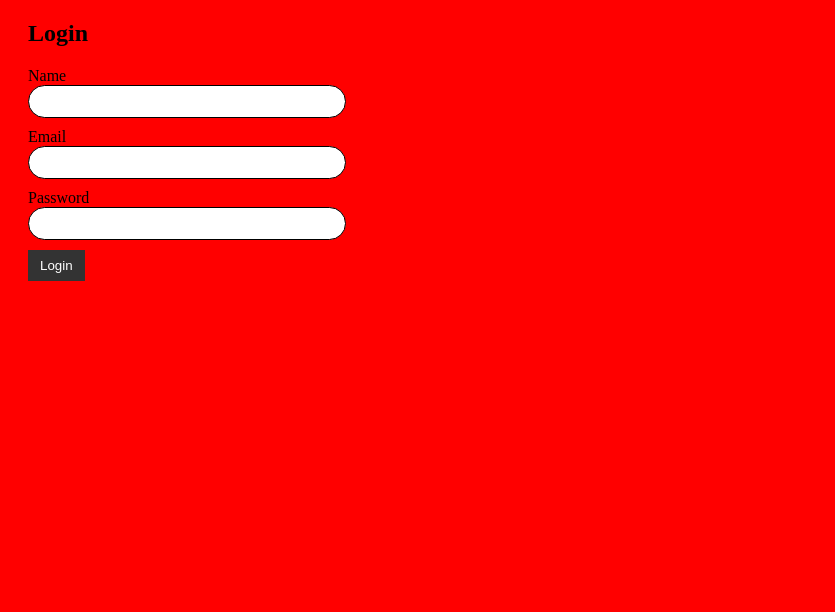
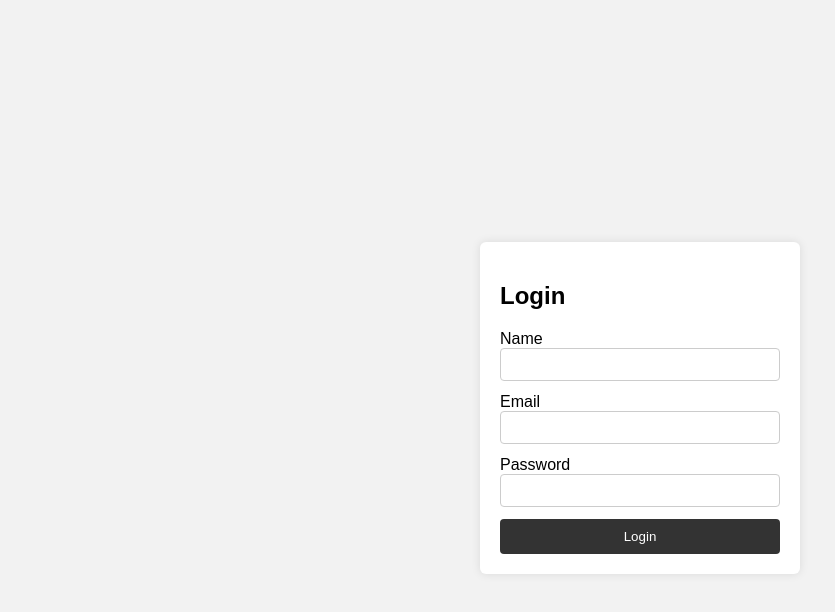
Before and after one commit to swetha-100197/html-css-components, a plain HTML site: page index.html in a window 1280 px wide. Shown: the whole page, without its empty margins (0-835 px from the left). Drawn offline with Linux system fonts and the light colour scheme.

Commit message:
Improved login UI using Flexbox and modern CSS

```diff
--- a/style.css
+++ b/style.css
@@ -1,26 +1,40 @@
+* {
+    box-sizing: border-box;
+}
+
 body {
-  background: red !important;
+    font-family: Arial, sans-serif;
+    background: #f2f2f2;
+    display: flex;
+    justify-content: center;
+    align-items: center;
+    height: 100vh;
 }
 
 .login-section {
-    width: 300px;
-    margin: 20px;
+    background: #fff;
+    padding: 20px;
+    width: 320px;
+    border-radius: 6px;
+    box-shadow: 0 0 10px rgba(0, 0, 0, 0.1);
 }
 
 .form-group {
-    margin-bottom: 10px;
+    margin-bottom: 12px;
 }
 
 input {
     width: 100%;
     padding: 8px;
-    border: 1px solid #000;
-    border-radius: 20px;
+    border: 1px solid #ccc;
+    border-radius: 4px;
 }
 
 button {
-    padding: 8px 12px;
+    width: 100%;
+    padding: 10px;
     background: #333;
-    color: #fff;
+    color: white;
     border: none;
+    border-radius: 4px;
 }
```
